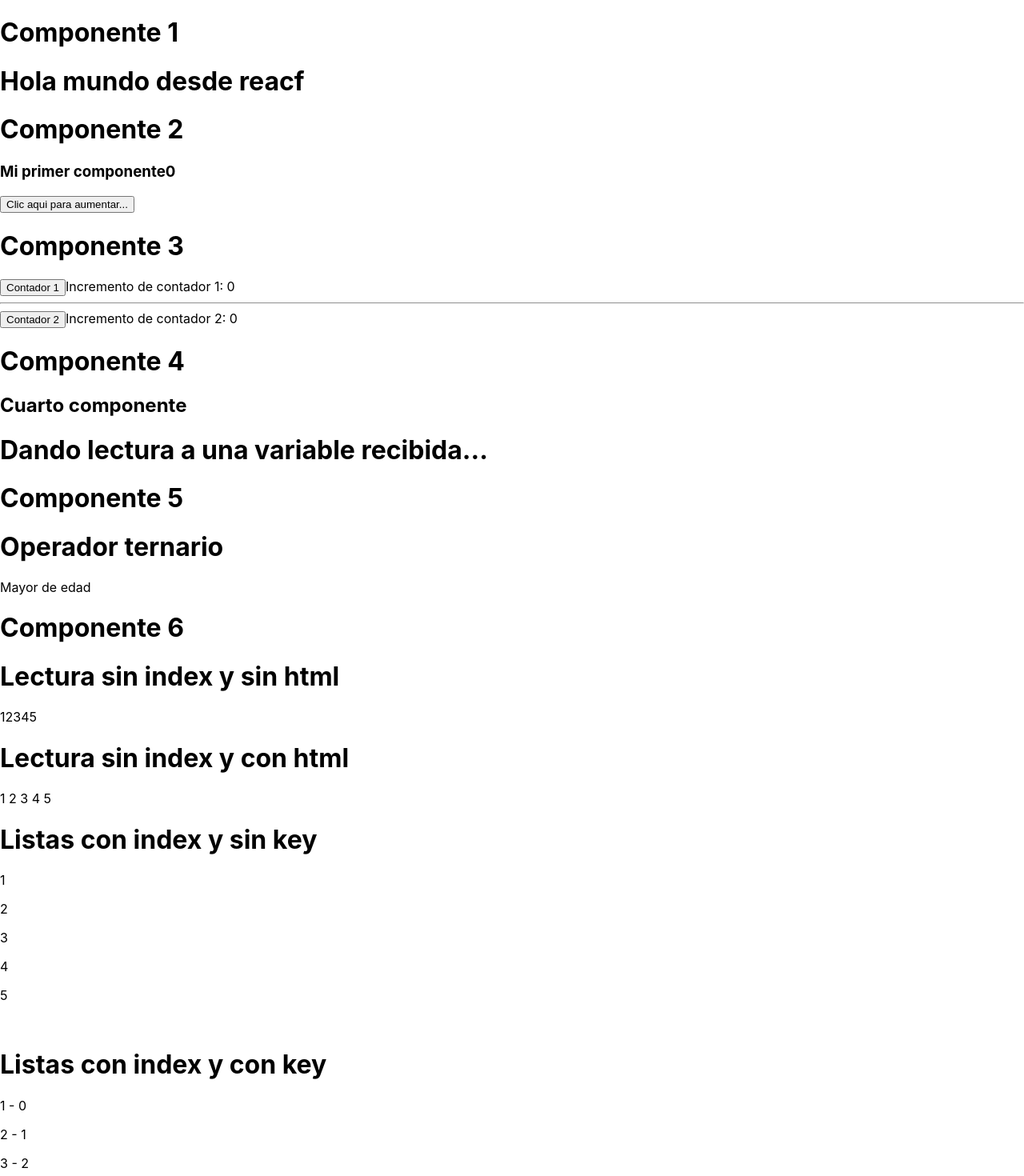
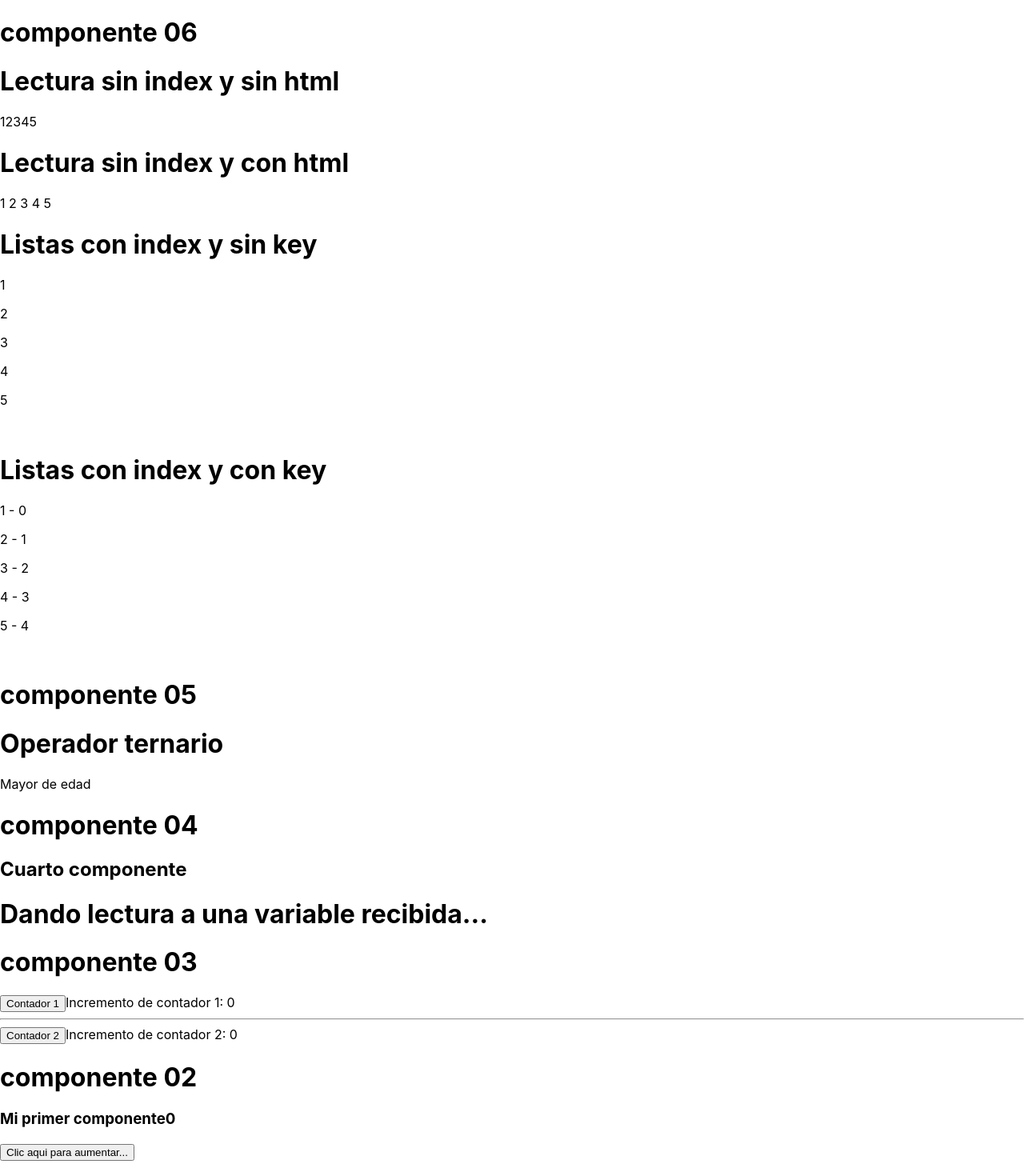
Before and after one commit to VCrevilla/proyecto2, a React (Create React App) app: page / in a window 1280 px wide. Shown: the top 1470 px of the page at 80% size. Built offline with nearby package versions, Linux system fonts and the light colour scheme.

Commit message:
V07 se modifico para el examen

```diff
--- a/src/App.js
+++ b/src/App.js
@@ -1,32 +1,33 @@
 import logo from './logo.svg';
 import './App.css';
 import C01componente from './component/C01componente';
+import C06matriz from './component/C06matriz';
+import C05operadorTernario from './component/C05operadorTernario';
+import C04variable from './component/C04variable';
+import C03contador from './component/C03contador';
 import C02contador from './component/C02contador';
-import C03contador from './component/C03contador';
-import C04variable from './component/C04variable';
-import C05operadorTernario from './component/C05operadorTernario';
-import C06matriz from './component/C06matriz';
+
+
 
 function App() {
   return (
     <div>
-      <h1>Componente 1</h1>
-      <C01componente></C01componente>
 
-      <h1>Componente 2</h1>
-      <C02contador></C02contador>
+      <h1>componente 06</h1>
+      <C06matriz/>
+      <h1>componente 05</h1>
+      <C05operadorTernario/>
+      <h1>componente 04</h1>
+      <C04variable/>
+      <h1>componente 03</h1>
+      <C03contador/>
+      <h1>componente 02</h1>
+      <C02contador/>
+      <h1>componente 1</h1>
+      <C01componente/>
 
-      <h1>Componente 3</h1>
-      <C03contador></C03contador>
 
-      <h1>Componente 4</h1>
-      <C04variable></C04variable>
 
-      <h1>Componente 5</h1>
-      <C05operadorTernario></C05operadorTernario>
-
-      <h1>Componente 6</h1>
-      <C06matriz/>
 
 
     </div>
```
